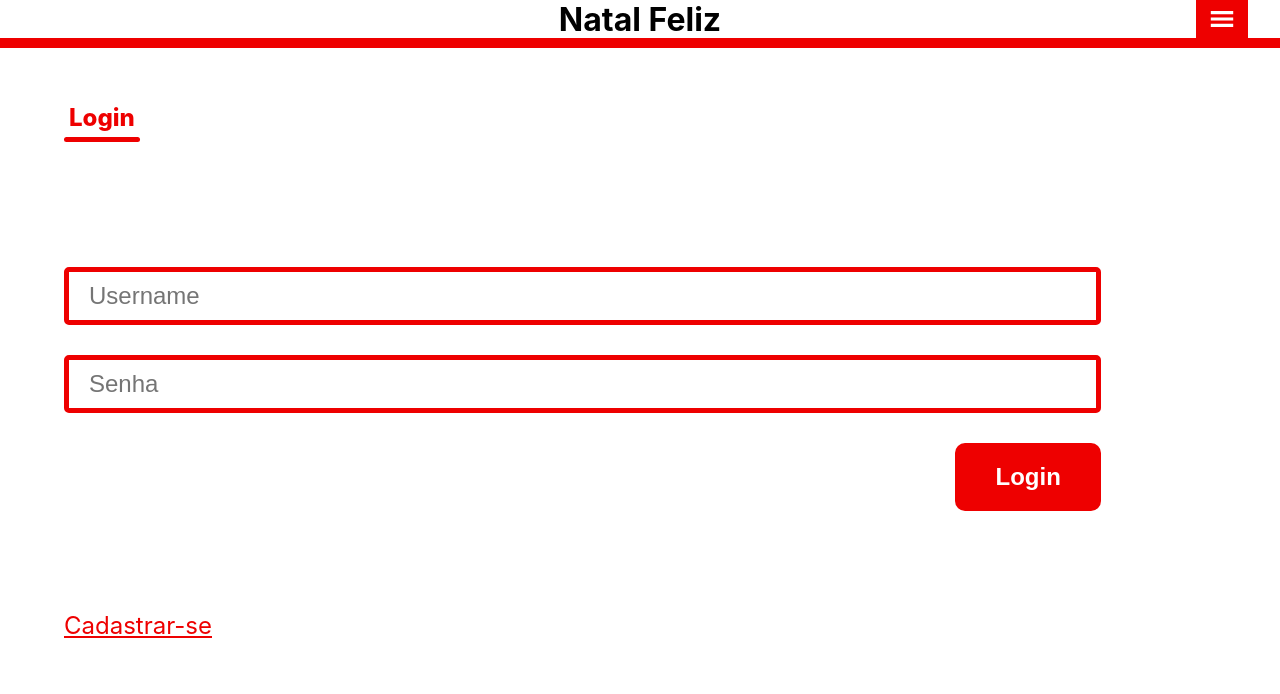
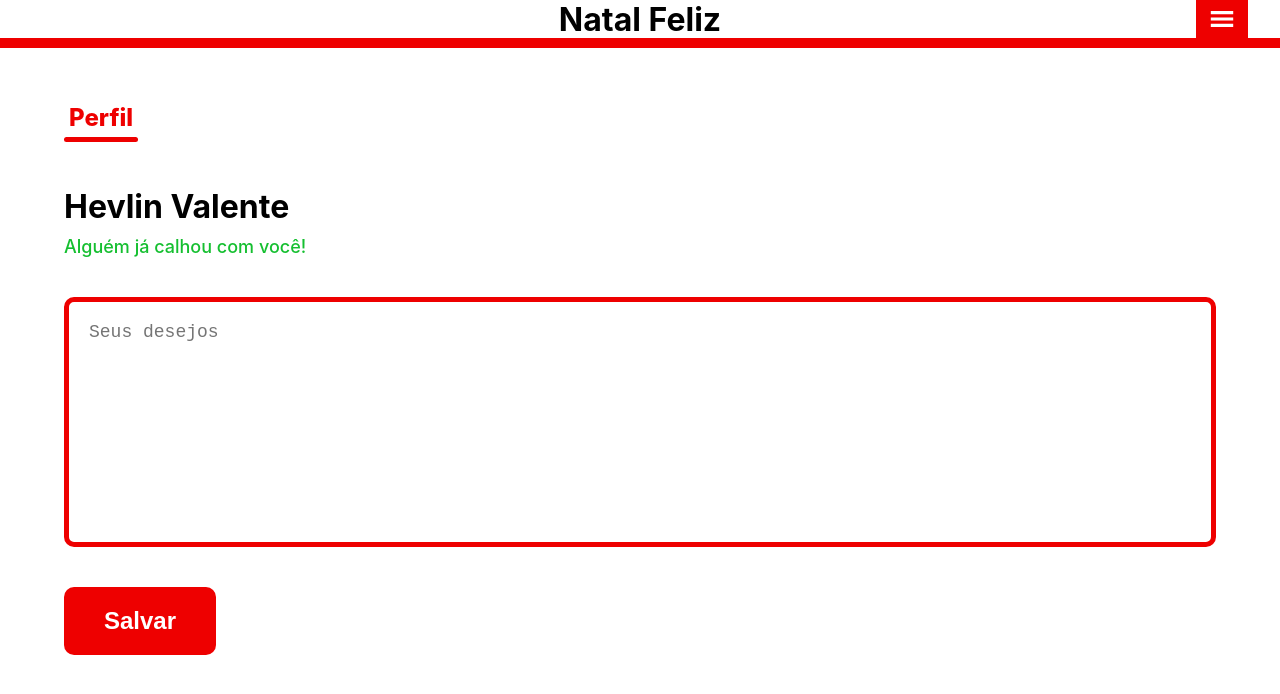
Before and after one commit to EufranioDiogo/natal_feliz_front, a React (Create React App) app: page /app/profile in a window 1280 px wide. Shown: the top 694 px of the page. Built offline with nearby package versions, Linux system fonts and the light colour scheme.

Commit message:
feat: profile page done

```diff
--- a/src/App.css
+++ b/src/App.css
@@ -67,6 +67,12 @@ html {
   color: #EE0000;
   font-size: 2.4rem;
 }
+.green-color-text {
+  color: #15BF30;
+}
+.red-color-text {
+  color: #EE0000;
+}
 
 .main-container {
   width: 90vw;
--- a/src/App.js
+++ b/src/App.js
@@ -8,6 +8,7 @@ import LoginPage from './pages/auth_page/login/LoginPage';
 import HiddenFriendPage from './pages/normal_app_page/hidden_friend/HiddenFriendPage';
 import HiddenFriendDesires from './pages/normal_app_page/hidden_friend/pages/HiddenFriendDesires';
 import HomePage from './pages/normal_app_page/home/HomePage';
+import ProfilePage from './pages/normal_app_page/profile/ProfilePage';
 
 function App() {
   const isLogged = false;
@@ -31,7 +32,7 @@ function App() {
               </Route>
             </Route>
 
-            <Route path="profile" element={<LoginPage></LoginPage>} />
+            <Route path="profile" element={<ProfilePage />} />
           </Route>
         </Route>
 
--- a/src/pages/normal_app_page/hidden_friend/pages/styles/HiddenFriendDesires.module.css
+++ b/src/pages/normal_app_page/hidden_friend/pages/styles/HiddenFriendDesires.module.css
@@ -6,4 +6,6 @@
   border: 0.5rem solid #EE0000;
   border-radius: 1rem;
   padding: 2rem;
+  outline: none;
+  font-size: 1.8rem;
 }
--- /dev/null
+++ b/src/pages/normal_app_page/profile/ProfilePage.js
@@ -0,0 +1,69 @@
+import React, { useState } from 'react'
+import TopMenuBar from '../../../components/TopMenuBar'
+import { Link, useNavigate } from 'react-router-dom'
+import PageIndicator from '../../../components/PageIndicator'
+import styles from '../styles/normalDefault.module.css'
+import styles1 from './styles/ProfilePage.module.css'
+
+
+function ProfilePage() {
+  const navigate = useNavigate()
+  const happyFamilyImg = 'pexels-jonathan-borba-3303614.jpg'
+  const [isSelected, setIsSelected] = useState(true)
+
+  return (
+    <div >
+      <TopMenuBar />
+
+      <div className={`main-container ${styles['main-auth']}`}>
+        <PageIndicator pagename="Perfil" />
+
+        <div className={styles1['main-container']}>
+          <div className={styles1['user-info-container']}>
+            <h3 className={styles1['user-info-container--h3']}>
+              Hevlin Valente
+            </h3>
+            <h4
+              className={`${styles1['user-info-container--h4']}
+              ${isSelected ? 'green-color-text' : 'red-color-text'}`}
+            >
+            {
+              isSelected ?
+              'Alguém já calhou com você!'
+              :
+              'Ainda não tem ninguém que calhou contigo!'
+            }
+
+            </h4>
+          </div>
+
+          <div>
+            <textarea
+              name="desires"
+              id=""
+              cols="30"
+              rows="10"
+              className={`${styles1['discover-hidden-friend-container--text-area']}`}
+              placeholder="Seus desejos"
+            >
+
+            </textarea>
+
+            <button
+              className="default-button"
+              onClick={() => {
+                navigate('/app/friend/hidden')
+              }}
+            >
+              Salvar
+            </button>
+          </div>
+
+        </div>
+
+      </div>
+    </div>
+  )
+}
+
+export default ProfilePage
--- /dev/null
+++ b/src/pages/normal_app_page/profile/styles/ProfilePage.module.css
@@ -0,0 +1,29 @@
+.main-container {
+  margin: 5rem 0;
+  width: 100%;
+}
+.user-info-container {
+  display: flex;
+  flex-direction: column;
+}
+.user-info-container--h3 {
+  font-size: 3.2rem;
+  margin: 0;
+}
+.user-info-container--h4 {
+  font-size: 1.8rem;
+  margin: 0;
+  margin-top: 1rem;
+  font-weight: 500;
+}
+.discover-hidden-friend-container--text-area {
+  resize: none;
+  width: 100%;
+  margin: 4rem 0;
+  display: block;
+  border: 0.5rem solid #EE0000;
+  border-radius: 1rem;
+  padding: 2rem;
+  outline: none;
+  font-size: 1.8rem;
+}
```
